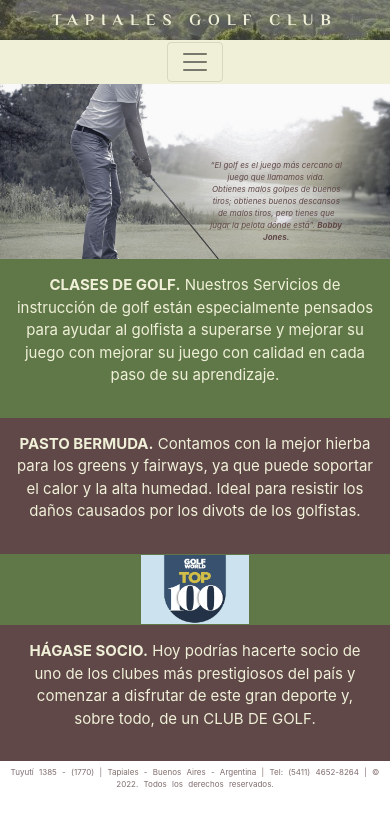
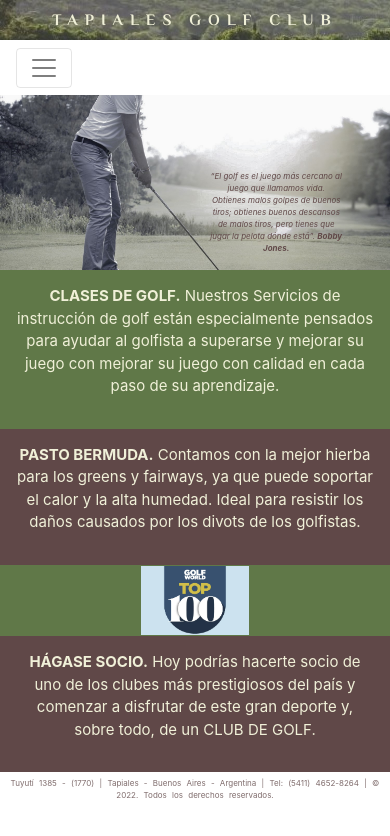
Before and after one commit to christiancanova/TapialesGolfClub, a plain HTML site: page index.html in a window 390 px wide. Drawn offline with nearby package versions, Linux system fonts and the light colour scheme.

Commit message:
final bootstrap

```diff
--- a/estilos/estilos.css
+++ b/estilos/estilos.css
@@ -299,14 +299,21 @@ label{
         margin: 8px;
     }
 }
-@media only screen and (max-width: 600px) {
+@media only screen and (max-width: 575px) {
     .titulo{
         font-size: 16px;
         height: 40px;
     }
     .nav{
-        height: 44px;
-        font-size: 10px;
+        display: flex;
+        flex-direction: column-reverse;
+        height: 55px;
+        font-size: 11px;
+        align-content:space-between;
+        align-items: center;
+        justify-content:center;
+        background-color: transparent;
+
     }
     .seccion2{
         font-size: 8px;
--- a/index.html
+++ b/index.html
@@ -23,11 +23,11 @@
                 <p class="col-12 titulo"> TAPIALES GOLF CLUB </p>
             </div>
             <div class="row nav">
-                <nav class="navbar navbar-expand-sm navbar-light" style="background-color: #F0F0D8 color">
+                <nav class="navbar navbar-expand-sm navbar-light">
                     <button class="navbar-toggler" type="button" data-bs-toggle="collapse" data-bs-target="#opciones">
                       <span class="navbar-toggler-icon"></span>
                     </button>
-                    <div class="collapse navbar-collapse" style="background-color: #F0F0D8" id="opciones">
+                    <div class="collapse navbar-collapse" id="opciones">
                       <ul class="nav navbar-nav">
                         <li class="nav-item">
                           <a type="button" class="nav-link active" href="index.html">INICIO</a>
```
Also changed, not shown: PAGINAS/comollegar.html (+2 -2 lines), PAGINAS/contacto.html (+2 -2 lines), PAGINAS/historia.html (+2 -2 lines), PAGINAS/lacancha.html (+2 -2 lines).
